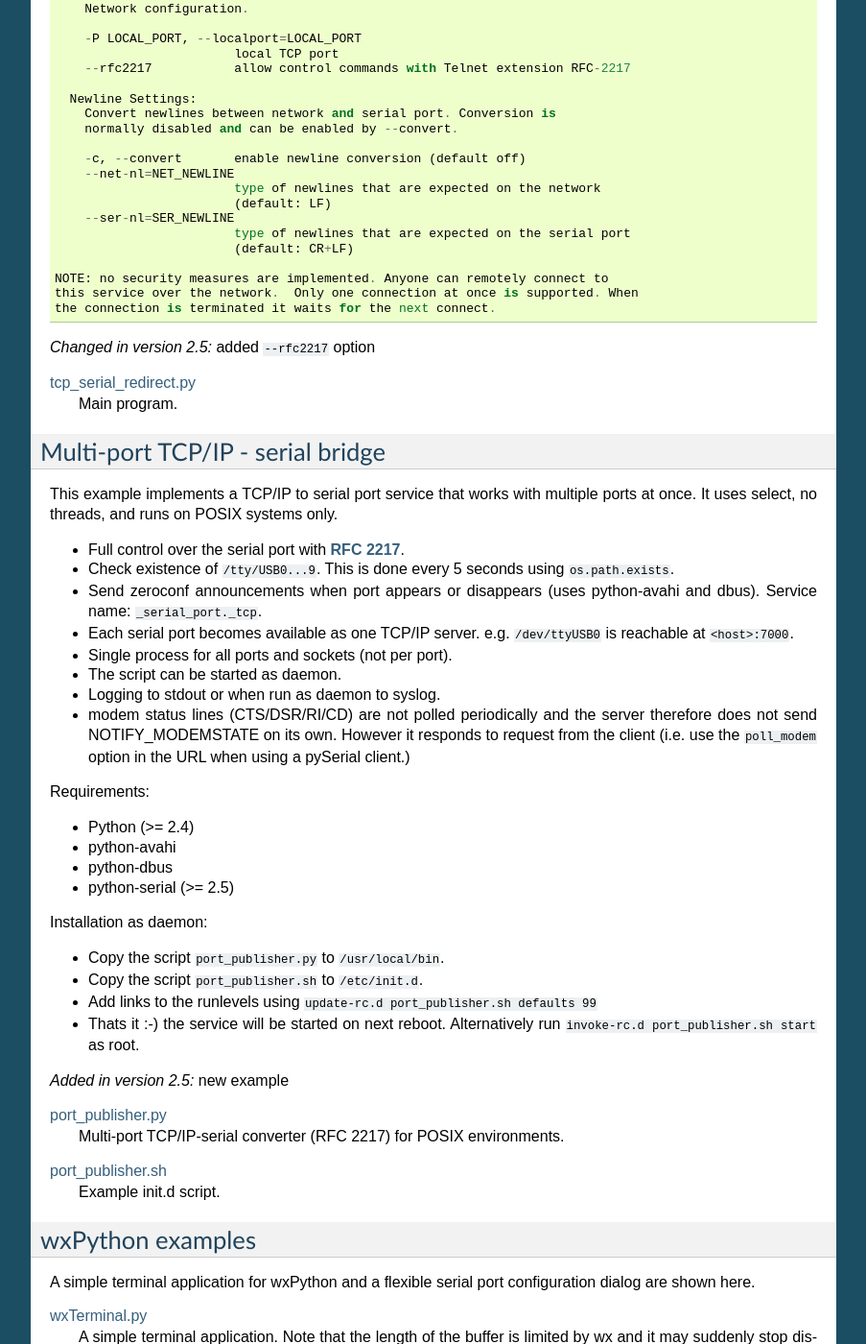
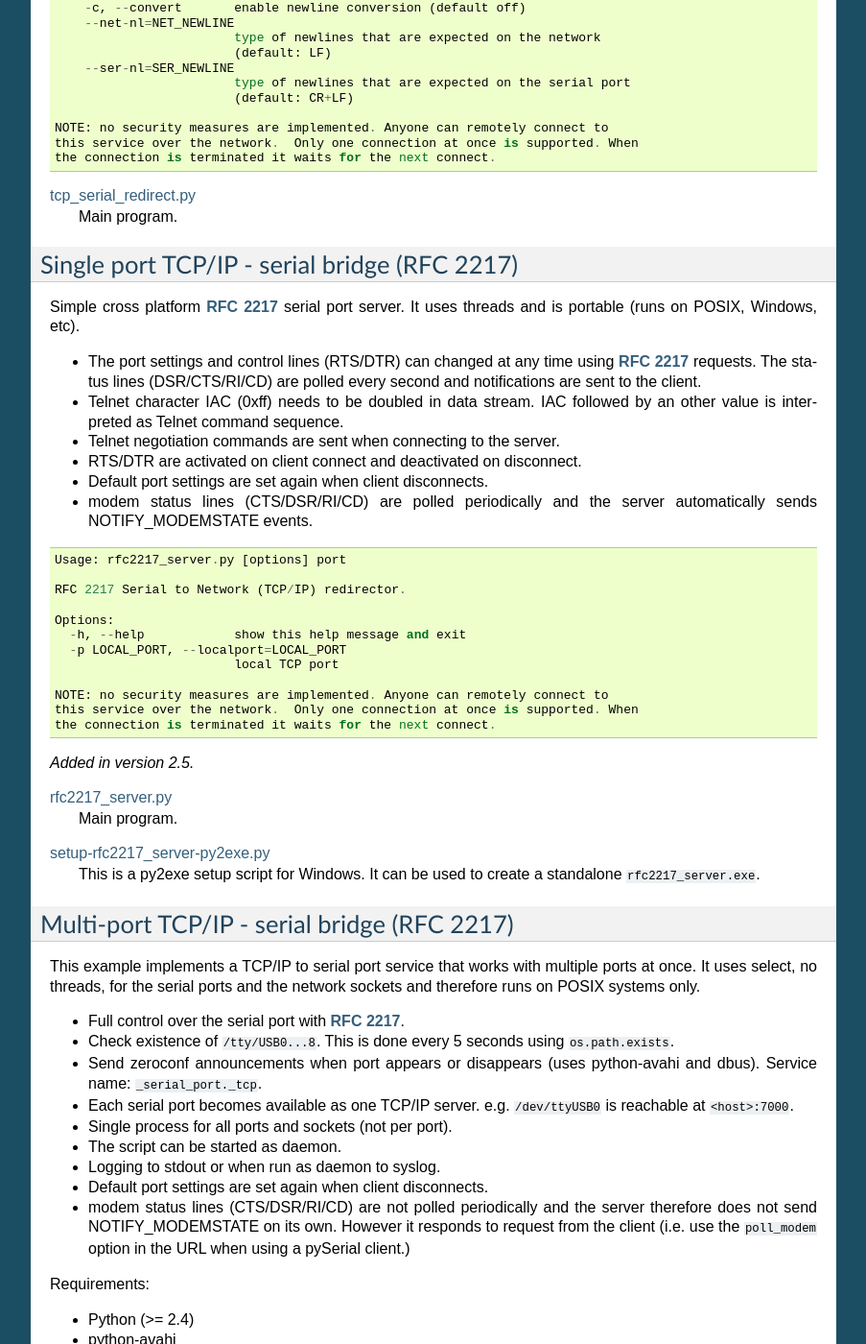
Before and after one commit to makerbot/pyserial, a Sphinx documentation site: the page built from pyserial/documentation/examples.rst, in a window 1280 px wide and 1400 px high, scrolled down 2355 px. Shown: the whole window at 96% size, without its empty margins (198-1101 px from the left). Built offline with Sphinx 7.4.7, drawn with Linux system fonts in a browser that asks for light colours; some of the changed text lies outside the part shown.

Commit message:
- more examples cleanup - extend docs on examples
git-svn-id: https://pyserial.svn.sourceforge.net/svnroot/pyserial/trunk@335 f19166aa-fa4f-0410-85c2-fa1106f25c8a

```diff
--- a/pyserial/documentation/examples.rst
+++ b/pyserial/documentation/examples.rst
@@ -18,6 +18,10 @@ miniterm::
 
 Command line options can be given so that binary data including escapes for
 terminals are escaped or output as hex.
+
+miniterm supports :rfc:`2217` remote serial ports and raw sockets using URLs
+such as ``rfc2217:://<host>:<port>`` respectively ``socket://<host>:<port>`` as
+*port* argument when invoking.
 
 Command line options ``miniterm.py -h``::
 
@@ -98,25 +101,13 @@ TCP/IP - serial bridge
 This program opens a TCP/IP port. When a connection is made to that port (e.g.
 with telnet) it forwards all data to the serial port and vice versa.
 
-There are two modes of operation:
-
-raw socket (default):
+This example only exports a raw socket connection. The next example
+below gives the client much more control over the remote serial port.
 
 - The serial port settings are set on the command line when starting the
   program.
 - There is no possibility to change settings from remote.
 - All data is passed through as-is.
-
-:rfc:`2217` (use ``--rfc2217`` command line option):
-
-- The initial serial port settings are set on the command line when starting
-  the program.
-- The port settings and control lines (RTS/DTR) can changed at any time using
-  :rfc:`2217` requests. The status lines (DSR/CTS/RI/CD) are polled every
-  second and notifications are sent to the client.
-- Telnet character IAC (0xff) needs to be doubled in data stream. IAC followed
-  by an other value is interpreted as telnet command sequence.
-- Telnet negotiation commands are sent when connecting to the server.
 
 ::
 
@@ -166,23 +157,63 @@ raw socket (default):
     this service over the network.  Only one connection at once is supported. When
     the connection is terminated it waits for the next connect.
 
-.. versionchanged:: 2.5 added ``--rfc2217`` option
-
 
 tcp_serial_redirect.py_
     Main program.
 
 .. _tcp_serial_redirect.py: http://pyserial.svn.sourceforge.net/viewvc/*checkout*/pyserial/trunk/pyserial/examples/tcp_serial_redirect.py
 
+Single port TCP/IP - serial bridge (RFC 2217)
+=============================================
+Simple cross platform :rfc:`2217` serial port server. It uses threads and is
+portable (runs on POSIX, Windows, etc).
 
-Multi-port TCP/IP - serial bridge
-=================================
+- The port settings and control lines (RTS/DTR) can changed at any time using
+  :rfc:`2217` requests. The status lines (DSR/CTS/RI/CD) are polled every
+  second and notifications are sent to the client.
+- Telnet character IAC (0xff) needs to be doubled in data stream. IAC followed
+  by an other value is interpreted as Telnet command sequence.
+- Telnet negotiation commands are sent when connecting to the server.
+- RTS/DTR are activated on client connect and deactivated on disconnect.
+- Default port settings are set again when client disconnects.
+- modem status lines (CTS/DSR/RI/CD) are polled periodically and the server
+  automatically sends NOTIFY_MODEMSTATE events.
+::
+
+    Usage: rfc2217_server.py [options] port
+
+    RFC 2217 Serial to Network (TCP/IP) redirector.
+
+    Options:
+      -h, --help            show this help message and exit
+      -p LOCAL_PORT, --localport=LOCAL_PORT
+                            local TCP port
+
+    NOTE: no security measures are implemented. Anyone can remotely connect to
+    this service over the network.  Only one connection at once is supported. When
+    the connection is terminated it waits for the next connect.
+
+.. versionadded:: 2.5
+
+rfc2217_server.py_
+    Main program.
+
+setup-rfc2217_server-py2exe.py_
+    This is a py2exe setup script for Windows. It can be used to create a
+    standalone ``rfc2217_server.exe``.
+
+.. _rfc2217_server.py: http://pyserial.svn.sourceforge.net/viewvc/*checkout*/pyserial/trunk/pyserial/examples/rfc2217_server.py
+.. _setup-rfc2217_server-py2exe.py: http://pyserial.svn.sourceforge.net/viewvc/*checkout*/pyserial/trunk/pyserial/examples/setup-rfc2217_server-py2exe.py
+
+
+Multi-port TCP/IP - serial bridge (RFC 2217)
+============================================
 This example implements a TCP/IP to serial port service that works with
-multiple ports at once. It uses select, no threads, and runs on POSIX systems
-only.
+multiple ports at once. It uses select, no threads, for the serial ports and
+the network sockets and therefore runs on POSIX systems only.
 
 - Full control over the serial port with :rfc:`2217`.
-- Check existence of ``/tty/USB0...9``. This is done every 5 seconds using
+- Check existence of ``/tty/USB0...8``. This is done every 5 seconds using
   ``os.path.exists``.
 - Send zeroconf announcements when port appears or disappears (uses
   python-avahi and dbus). Service name: ``_serial_port._tcp``.
@@ -191,6 +222,7 @@ only.
 - Single process for all ports and sockets (not per port).
 - The script can be started as daemon.
 - Logging to stdout or when run as daemon to syslog.
+- Default port settings are set again when client disconnects.
 - modem status lines (CTS/DSR/RI/CD) are not polled periodically and the server
   therefore does not send NOTIFY_MODEMSTATE on its own. However it responds to
   request from the client (i.e. use the ``poll_modem`` option in the URL when
@@ -202,7 +234,6 @@ Requirements:
 - python-avahi
 - python-dbus
 - python-serial (>= 2.5)
-
 
 Installation as daemon:
 
@@ -242,14 +273,14 @@ wxSerialConfigDialog.py_
 wxSerialConfigDialog.wxg_
     The wxGlade design file for the configuration dialog.
 
-setup_demo.py_
+setup-wxTerminal-py2exe.py_
     A py2exe setup script to package the terminal application.
 
 .. _wxTerminal.py: http://pyserial.svn.sourceforge.net/viewvc/*checkout*/pyserial/trunk/pyserial/examples/wxTerminal.py
 .. _wxTerminal.wxg: http://pyserial.svn.sourceforge.net/viewvc/*checkout*/pyserial/trunk/pyserial/examples/wxTerminal.wxg
 .. _wxSerialConfigDialog.py: http://pyserial.svn.sourceforge.net/viewvc/*checkout*/pyserial/trunk/pyserial/examples/wxSerialConfigDialog.py
 .. _wxSerialConfigDialog.wxg: http://pyserial.svn.sourceforge.net/viewvc/*checkout*/pyserial/trunk/pyserial/examples/wxSerialConfigDialog.wxg
-.. _setup_demo.py: http://pyserial.svn.sourceforge.net/viewvc/*checkout*/pyserial/trunk/pyserial/examples/setup_demo.py
+.. _setup-wxTerminal-py2exe.py: http://pyserial.svn.sourceforge.net/viewvc/*checkout*/pyserial/trunk/pyserial/examples/setup-wxTerminal-py2exe.py
 
 
 Wrapper class
```
Also changed, not shown: other parts of pyserial/documentation/examples.rst (+1 -2 lines), 4 other files.
